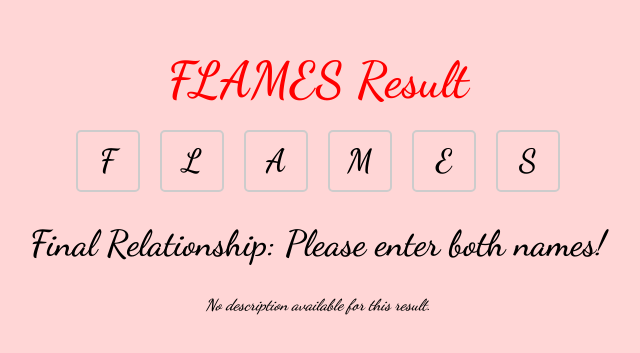
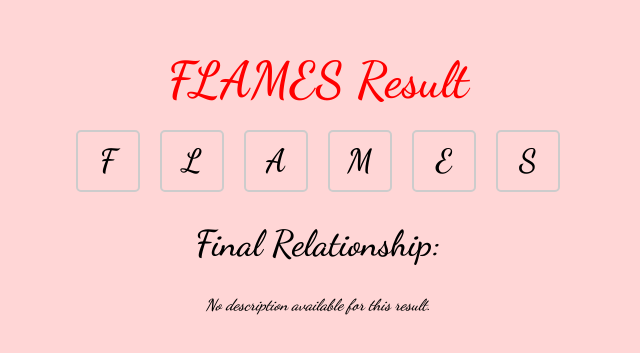
Before and after one commit to varsha-thomas-2004/FLAMES, a React (Vite) app: page /result in a window 1280 px wide. Shown: the part 227-580 px from the top of the page, without its empty margins (322-962 px from the left). Built offline with nearby package versions, Linux system fonts and the light colour scheme.

Commit message:
Full Form

```diff
--- a/src/components/ResultPage.jsx
+++ b/src/components/ResultPage.jsx
@@ -64,7 +64,7 @@ const ResultPage = () => {
       </div>
       {currentStep > eliminationOrder.length && (
         <div style={styles.finalResult}>
-          <h2>Final Relationship: {finalResult}</h2>
+          <h2>Final Relationship: {fullWordResult}</h2>
           <p style={styles.descriptionText}>
             {descriptions[fullWordResult] || "No description available for this result."}
           </p>
```
